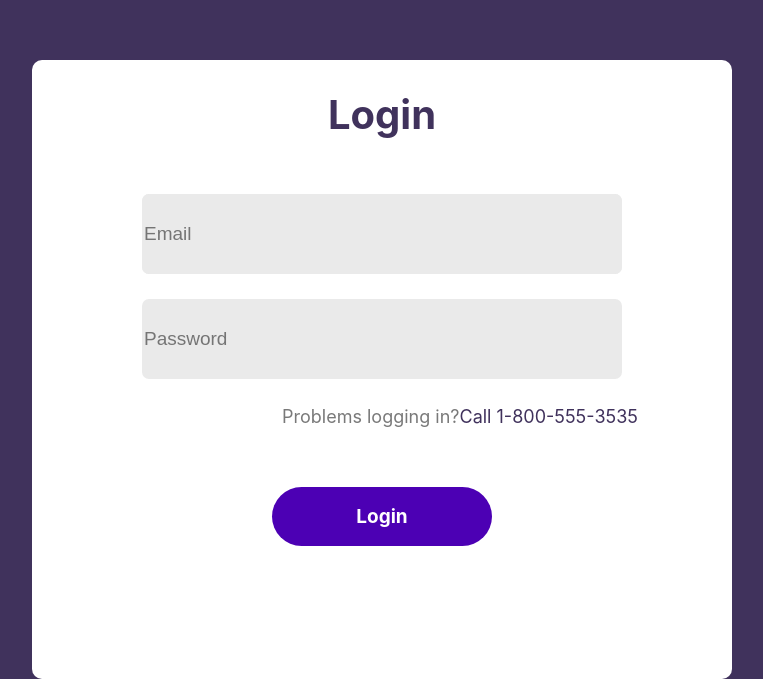
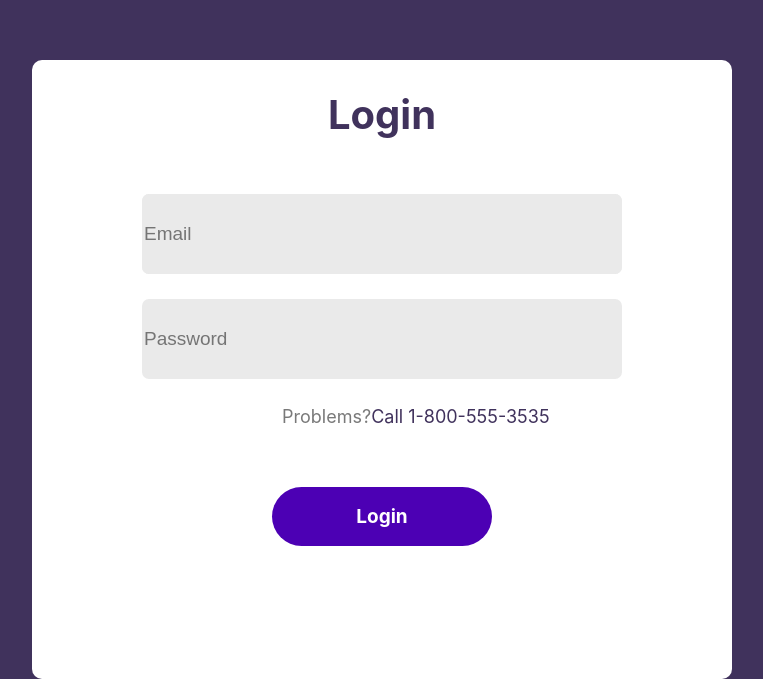
Before and after one commit to mkapri1/CulinaryCache, a React (Create React App) app: page /login in a window 1280 px wide. Shown: the part 170-849 px from the top of the page, without its empty margins (258-1021 px from the left). Built offline with nearby package versions, Linux system fonts and the light colour scheme.

Commit message:
Update SellerLogin.jsx

```diff
--- a/src/frontend/SellerLogin.jsx
+++ b/src/frontend/SellerLogin.jsx
@@ -49,7 +49,7 @@ const SellerLogin= () => {
                 </div>
 
             </div>
-            <div className="forgot-password">Problems logging in?<span>Call 1-800-555-3535</span></div>
+            <div className="forgot-password">Problems?<span>Call 1-800-555-3535</span></div>
 
             <div className="submit-container">
                 <div className="submit" onClick={login}> Login </div>
```
